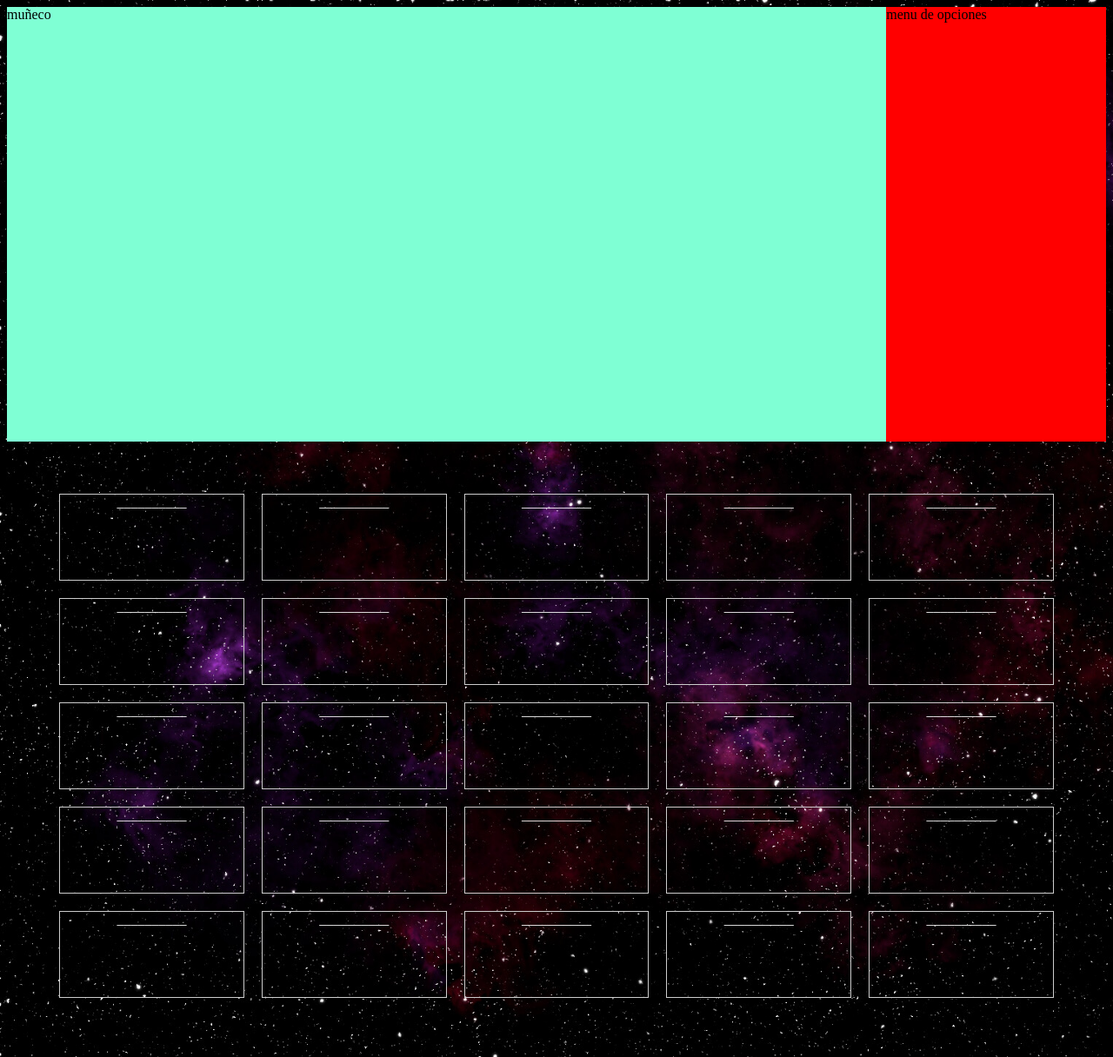
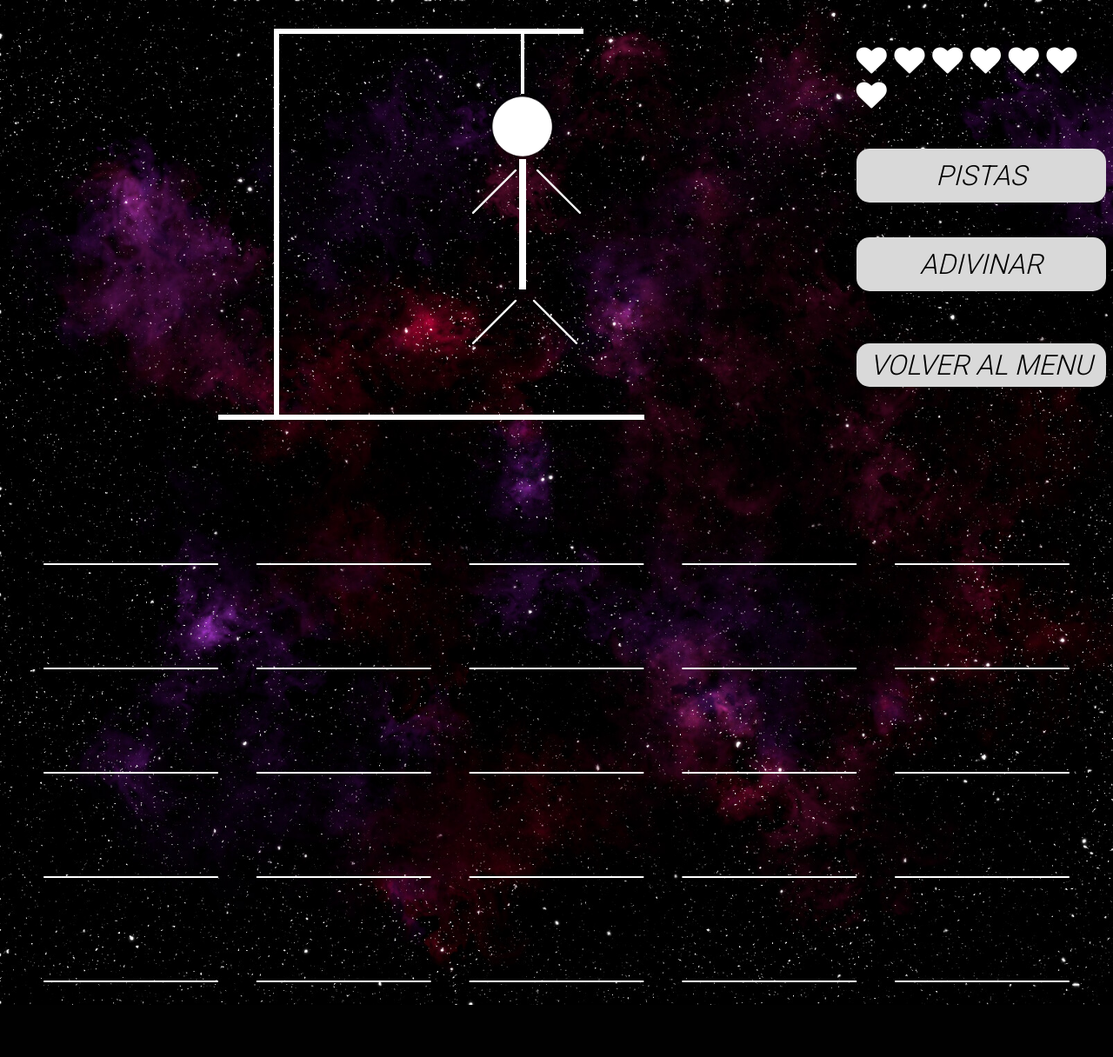
Before and after one commit to Sankyo4744/Ahorcado, a Django app: page /ahorcado/juego/ in a window 1280 px wide. Shown: the whole page at 87% size. After the commit the page ends 1156 px from the top, so only its background shows below. Run offline with Django 5.2, Linux system fonts and the light colour scheme.

Commit message:
Frontend finzalizado

```diff
--- a/Ahorcado/urls.py
+++ b/Ahorcado/urls.py
@@ -20,6 +20,6 @@ from juego.views import index
 
 urlpatterns = [
     path('admin/', admin.site.urls),
-    path('', index),
+    path('', index, name='index'),
     path('ahorcado/', include('juego.urls'))
 ]
--- a/juego/static/styles/ahorquitos.css
+++ b/juego/static/styles/ahorquitos.css
@@ -10,23 +10,18 @@ body {
 }
 
 section {
-    display: grid;
+    display: flex;
     height: 70%;
     width: 100%;
     display: flex;
-
 }
 
-.muñeco{
+.enlace-sin-estilos {
+    color: inherit; /* Hereda el color del texto de su elemento padre */
+    text-decoration: none; /* Elimina la decoración del texto */
+    /* Otros estilos que deseas restablecer */
+    margin: 20px auto;
     display: inline-block;
-    background-color: aquamarine;
-    width: 80%;
-    height: 500px;
+    width: 100%;
+    text-align: center;
 }
-
-.menu_opciones {
-    display: inline-block;
-    background-color: red;
-    flex-grow: 1;
-    height: 500px;
-}
--- /dev/null
+++ b/juego/static/styles/botones.css
@@ -0,0 +1,66 @@
+.menu_opciones {
+    display: flex;
+    flex-grow: 1;
+    height: 500px;
+    flex-direction: column;
+    justify-content: center;
+    align-content: center;
+    box-sizing: border-box;
+}
+
+.pista {
+    color: black;
+    margin: 20px auto;
+    text-align: center;
+    border: #777 5px;
+    background-color: #D9D9D9;
+    height: 50px;
+    width: 100%;
+    padding-top: 12px;
+    border-radius: 15px;
+    font-family: 'Roboto', sans-serif;
+    font-weight: 300; /* Para el estilo "Light" */
+    font-style: italic;
+    font-size: 32px;
+}
+
+.adivinar {
+    color: black;
+    margin: 20px auto;
+    text-align: center;
+    border: #777 5px;
+    background-color: #D9D9D9;
+    height: 50px;
+    width: 100%;
+    padding-top: 12px;
+    border-radius: 15px;
+    font-family: 'Roboto', sans-serif;
+    font-weight: 300; /* Para el estilo "Light" */
+    font-style: italic;
+    font-size: 32px;
+}
+
+.menu {
+    color: black;
+    margin: 20px auto;
+    text-align: center;
+    border: #777 5px;
+    background-color: #D9D9D9;
+    height: 50px;
+    width: 100%;
+    border-radius: 15px;
+    font-family: 'Roboto', sans-serif;
+    font-weight: 300; /* Para el estilo "Light" */
+    font-style: italic;
+    font-size: 32px;
+}
+
+.corazon {
+    margin: 20px auto;
+    font-size: 35px;
+}
+
+.fa-heart {
+    color: white;
+    font-size: 35px;
+}
--- a/juego/static/styles/lineas.css
+++ b/juego/static/styles/lineas.css
@@ -3,7 +3,7 @@
     height: 30%;
     width: 100%;
     text-align: center;
-    margin: 50px;
+    margin: 20px;
     color: white;
     box-sizing: border-box;
     flex-wrap: wrap;
@@ -14,6 +14,7 @@
     min-width: 200px;
     height: 100px;
     margin: 10px;
-    border: 1px solid #ccc;
     box-sizing: border-box;
+    padding-top: 70px;
+    font-size: 40px;
 }
--- /dev/null
+++ b/juego/static/styles/muñeco.css
@@ -0,0 +1,94 @@
+.muñeco{
+    display: grid;
+    grid-template-columns: repeat(7, 70px);
+    grid-template-rows: repeat(6, 75px);
+    width: 80%;
+    height: 500px;
+    justify-content: center;
+    align-content: center;
+    grid-auto-flow: row;
+}
+
+.grid-item:nth-child(1),
+.grid-item:nth-child(8),
+.grid-item:nth-child(15),
+.grid-item:nth-child(22),
+.grid-item:nth-child(29),
+.grid-item:nth-child(36) {
+    box-sizing: border-box;
+    border-right: white solid 6px;
+}
+
+.grid-item:nth-child(42),
+.grid-item:nth-child(41),
+.grid-item:nth-child(40),
+.grid-item:nth-child(39),
+.grid-item:nth-child(38),
+.grid-item:nth-child(37),
+.grid-item:nth-child(36) {
+    box-sizing: border-box;
+    border-bottom: white solid 6px;
+}
+
+.grid-item:nth-child(2),
+.grid-item:nth-child(3),
+.grid-item:nth-child(4),
+.grid-item:nth-child(5),
+.grid-item:nth-child(6) {
+    box-sizing: border-box;
+    border-top: white solid 6px;
+}
+
+.grid-item:nth-child(5) {
+    border-right: white solid 2px;
+    box-sizing: border-box;
+}
+.grid-item:nth-child(6) {
+    border-left: white solid 2px;
+    box-sizing: border-box;
+}
+
+.grid-item:nth-child(12) {
+    background-image: url('/static/images/cabeza izquierda.png');
+    background-size: contain;
+    background-repeat: no-repeat;
+    box-sizing: content-box;
+    background-position: right center;
+}
+
+.grid-item:nth-child(13) {
+    background-image: url('/static/images/cabeza derecha.png');
+    background-size: contain;
+    background-repeat: no-repeat;
+    box-sizing: content-box;
+}
+
+
+.grid-item:nth-child(19),
+.grid-item:nth-child(26) {
+    box-sizing: border-box;
+    border-right: white solid 4px;
+}
+
+.grid-item:nth-child(20),
+.grid-item:nth-child(27) {
+    box-sizing: border-box;
+    border-left: white solid 4px;
+}
+
+
+.grid-item:nth-child(19),
+.grid-item:nth-child(33) {
+    background-image: url('/static/images/brazo y pierna derecha.png');
+    background-size: cover;
+    background-repeat: no-repeat;
+    box-sizing: content-box;
+}
+
+.grid-item:nth-child(20),
+.grid-item:nth-child(34) {
+    background-image: url('/static/images/brazo y pierna izquierda.png');
+    background-size: cover;
+    background-repeat: no-repeat;
+    box-sizing: content-box;
+}
--- /dev/null
+++ b/juego/templates/components/botones.html
@@ -0,0 +1,16 @@
+<div class = "menu_opciones">
+    <div class = "corazon">
+        <i class="fa fa-heart"></i>
+        <i class="fa fa-heart"></i>
+        <i class="fa fa-heart"></i>
+        <i class="fa fa-heart"></i>
+        <i class="fa fa-heart"></i>
+        <i class="fa fa-heart"></i>
+        <i class="fa fa-heart"></i>
+    </div>
+    <div class = "pista">PISTAS</div>
+    <div class = "adivinar">ADIVINAR</div>
+    <a href="{% url 'index' %}" class = "enlace-sin-estilos">
+        <button class = "menu">VOLVER AL MENU</button>
+    </a>
+</div>
--- /dev/null
+++ b/juego/templates/components/muñeco.html
@@ -0,0 +1,44 @@
+<div class = "muñeco">
+    <div class="grid-item"></div>
+    <div class="grid-item"></div>
+    <div class="grid-item"></div>
+    <div class="grid-item"></div>
+    <div class="grid-item"></div>
+    <div class="grid-item"></div>
+    <div class="grid-item"></div>
+    <div class="grid-item"></div>
+    <div class="grid-item"></div>
+    <div class="grid-item"></div>
+    <div class="grid-item"></div>
+    <div class="grid-item"></div>
+    <div class="grid-item"></div>
+    <div class="grid-item"></div>
+    <div class="grid-item"></div>
+    <div class="grid-item"></div>
+    <div class="grid-item"></div>
+    <div class="grid-item"></div>
+    <div class="grid-item"></div>
+    <div class="grid-item"></div>
+    <div class="grid-item"></div>
+    <div class="grid-item"></div>
+    <div class="grid-item"></div>
+    <div class="grid-item"></div>
+    <div class="grid-item"></div>
+    <div class="grid-item"></div>
+    <div class="grid-item"></div>
+    <div class="grid-item"></div>
+    <div class="grid-item"></div>
+    <div class="grid-item"></div>
+    <div class="grid-item"></div>
+    <div class="grid-item"></div>
+    <div class="grid-item"></div>
+    <div class="grid-item"></div>
+    <div class="grid-item"></div>
+    <div class="grid-item"></div>
+    <div class="grid-item"></div>
+    <div class="grid-item"></div>
+    <div class="grid-item"></div>
+    <div class="grid-item"></div>
+    <div class="grid-item"></div>
+    <div class="grid-item"></div>
+</div>
--- a/juego/templates/juegazo/ahorquitos.html
+++ b/juego/templates/juegazo/ahorquitos.html
@@ -7,12 +7,17 @@
     <meta name="viewport" content="width=device-width, initial-scale=1.0">
     <link rel = "stylesheet" href="{% static 'styles/ahorquitos.css' %}">
     <link rel = "stylesheet" href="{% static 'styles/lineas.css' %}">
+    <link rel = "stylesheet" href="{% static 'styles/muñeco.css' %}">
+    <link rel = "stylesheet" href="{% static 'styles/botones.css' %}">
+    <link rel="stylesheet" href="https://cdnjs.cloudflare.com/ajax/libs/font-awesome/4.7.0/css/font-awesome.min.css">
+    <link href="https://fonts.googleapis.com/css2?family=Roboto:wght@300&display=swap" rel="stylesheet">
+
     <title>Ahorcado</title>
 </head>
 <body class = "fondo_juego">
     <section>
-        <div class = "muñeco">muñeco</div>
-        <div class = "menu_opciones">menu de opciones</div>
+        {% include 'components/muñeco.html' %}
+        {% include 'components/botones.html' %}
     </section>
 
     <div class = "lineas">{% include 'components/lineas.html' %}</div>
--- a/juego/urls.py
+++ b/juego/urls.py
@@ -3,5 +3,5 @@ from juego.views import juego
 
 
 urlpatterns = [
-    path('juego/', juego)
+    path('juego/', juego, name='juego')
 ]
```
Also changed, not shown: juego/templates/menu/index.html (+3 -5 lines), juego/static/images/cabeza derecha.png (added), juego/static/images/cabeza izquierda.png (added).
